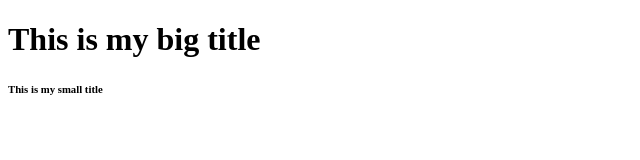
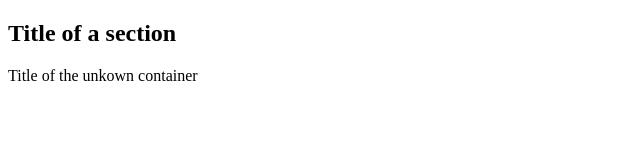
Before and after one commit to OrumYong/kakaoclone, a plain HTML site: page index.html in a window 1280 px wide. Shown: the whole page, without its empty margins (0-640 px from the left). Drawn offline with Linux system fonts and the light colour scheme.

Commit message:
Update index.html

```diff
--- a/index.html
+++ b/index.html
@@ -9,8 +9,17 @@
 </head>
 
 <body>
-    <h1>This is my big title</h1>
-    <h6>This is my small title</h6>
+    <section>
+        <header id="headerNumberOne" class="defaultHeader">
+            <h1>Title of a section</h1>
+        </header>
+    </section>
+
+    <div>
+        <header id="differentHeader" class="defaultHeader">
+            Title of the unkown container
+        </header>
+    </div>
 </body>
 
 
```
